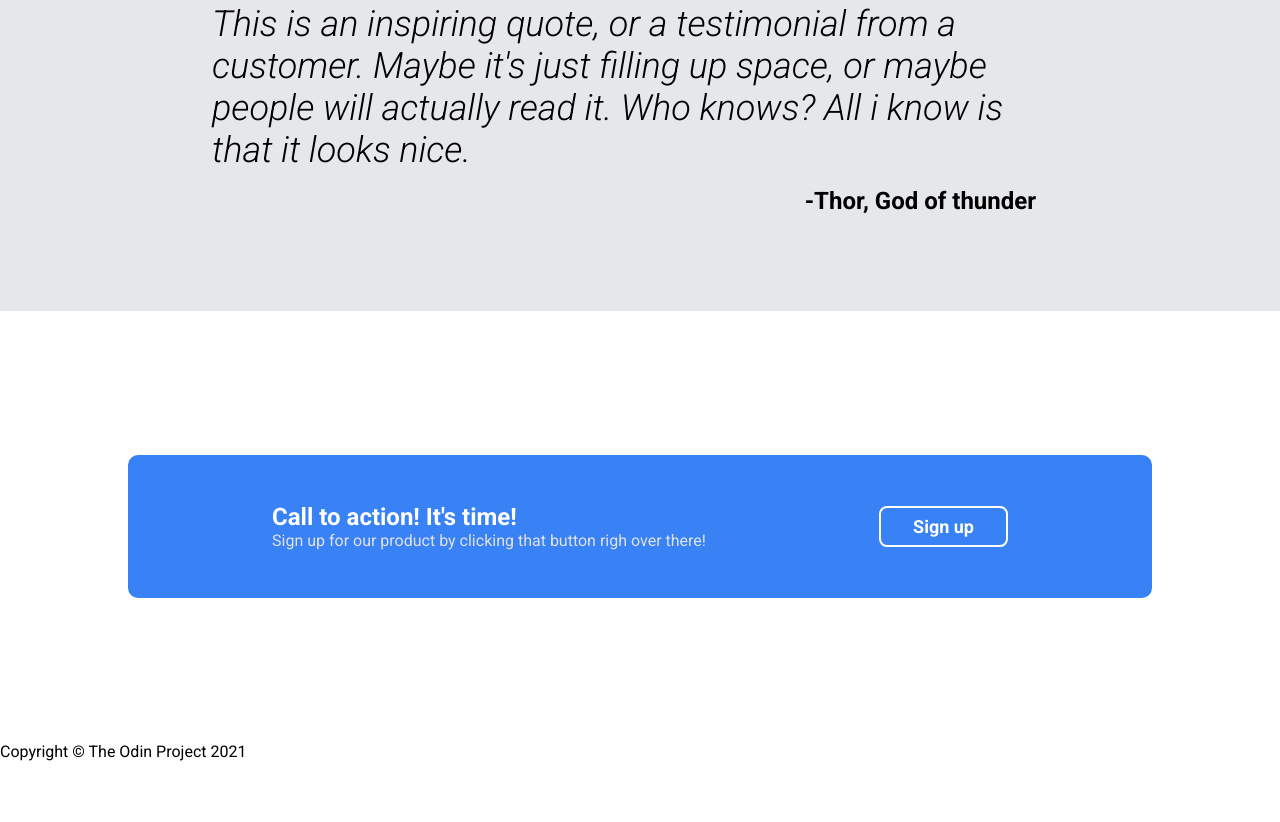
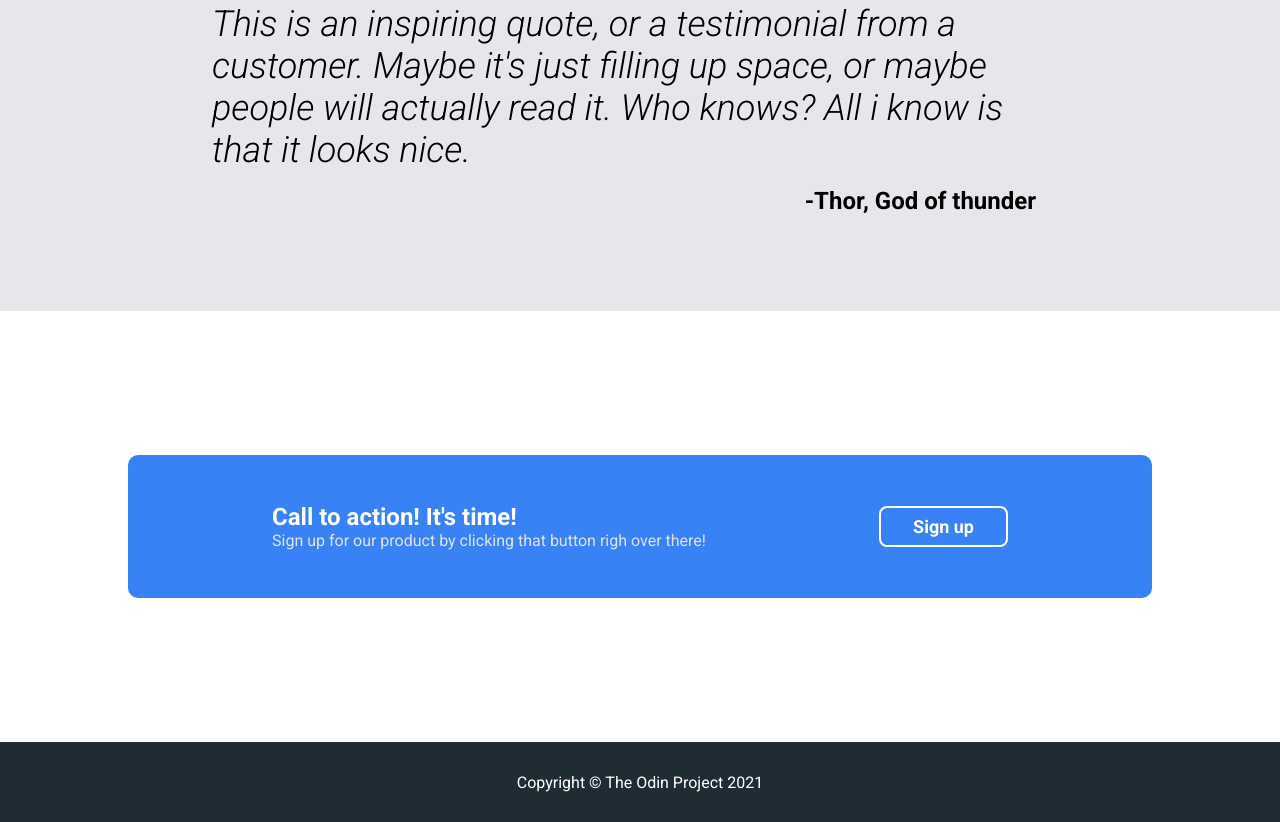
Before and after one commit to KezerSouza/odin-landing-page-project, a plain HTML site: page index.html in a window 1280 px wide. Shown: the part 1266-2088 px from the top of the page. Before the commit the page ends 2027 px from the top, so only its background shows below. Drawn offline with Linux system fonts and the light colour scheme.

Commit message:
Finished footer

```diff
--- a/index.html
+++ b/index.html
@@ -98,7 +98,7 @@
         </div>
 
         <div class="footer">
-            <p>Copyright © The Odin Project 2021</p>
+            <p class="copyright">Copyright © The Odin Project 2021</p>
         </div>
 
     </div>
--- a/style.css
+++ b/style.css
@@ -247,3 +247,17 @@
     text-wrap: nowrap;
 
 }
+
+.footer {
+    height: 80px;
+    width: 100%;
+    background-color: #202c34;
+
+    display: flex;
+    justify-content: center;
+    align-items: center;
+}
+
+.copyright {
+    color: white;
+}
```
